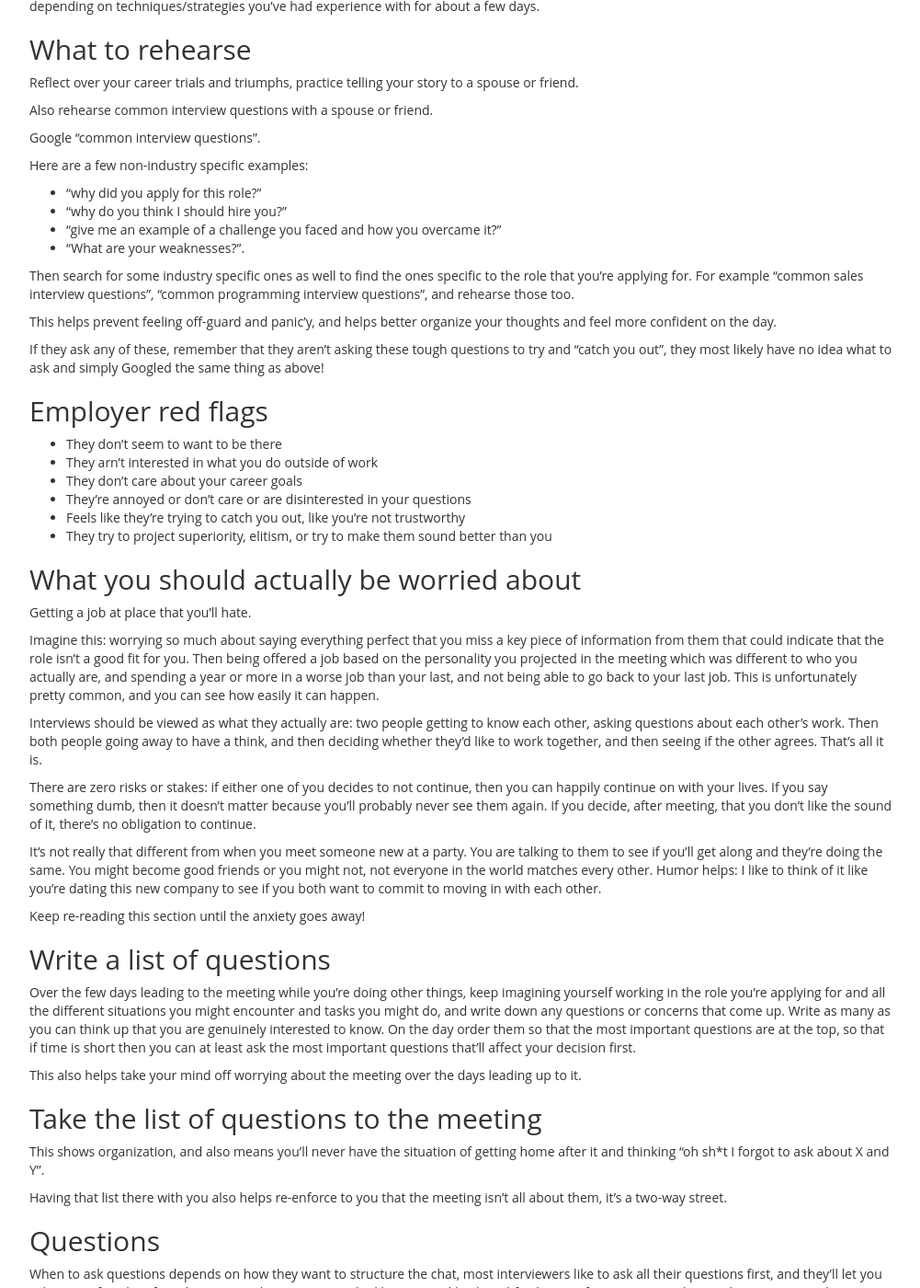
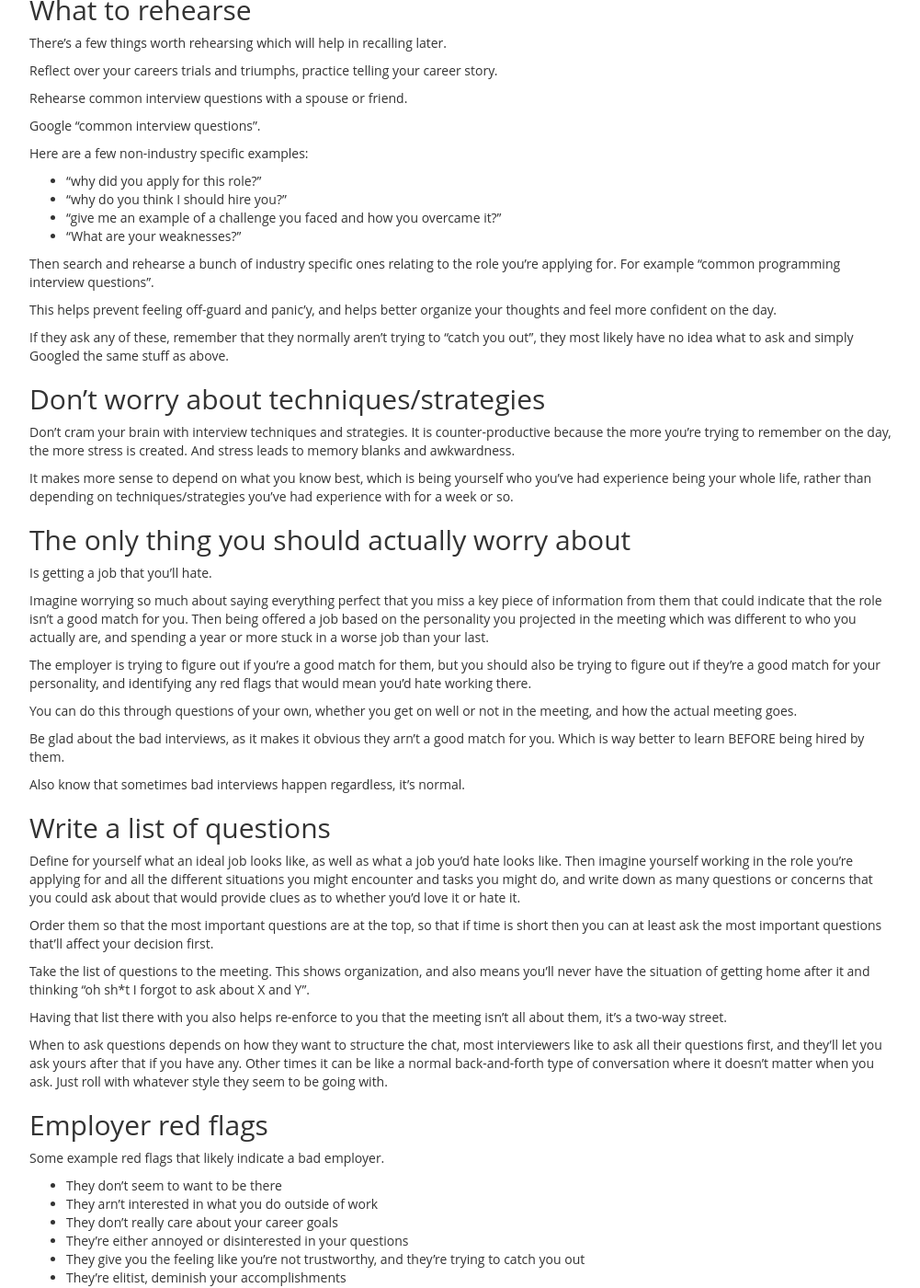
Before and after one commit to kallotec/kallotec.github.io, a Jekyll site: the page built from _posts/2018-07-30-short-guide-to-interviews.markdown, in a window 1280 px wide and 1400 px high, scrolled down 675 px. Shown: the whole window at 92% size, without its empty margins (138-1139 px from the left). Built offline with Jekyll 4.4.1, drawn with Linux system fonts in a browser that asks for light colours; some of the changed text lies outside the part shown.

Commit message:
updated article

```diff
--- a/_posts/2018-07-30-short-guide-to-interviews.markdown
+++ b/_posts/2018-07-30-short-guide-to-interviews.markdown
@@ -5,27 +5,29 @@
 categories: interviews
 ---
 
-## Multiple interviews and their order
+## Interview order and offers
 
-Interviews are obligation free with nothing to lose. Set up interviews at multiple places, not just the one place you want to get a job at. More interviews means more practice, and also some of the places might turn out to sound way better than you initially thought.
+Interviews are obligation-free with nothing to lose. Set up interviews at multiple places, not just the one place you want to get a job at. More interviews means more practice, and also some of the places might turn out to be way better than you initially thought.
 
-If, say, you apply at 5 different places, interview at the place you like the least first and work through them from worst to best order, so that by the time you get to the interview for the place you like the most, you're very well practiced
+Pro tip: if, say, you apply at 3 different places, interview at the place you like the least first and work through them from worst to best order, so that by the time you get to the interview for the place you like the most, you're well practiced.
 
 ## Setting a meeting time
 
-Don't have them just before lunch, or just before home time or after work. At those times, both the interviewers and you are either hungry, tired or just wanting to get home, which arn't optimal states of mind for interviews.
+Someone from the company will call to organize interview times.
 
-## Keep it simple
+Bad times to have the interview: just before lunch, or late afternoon just before home time or after work. At those times, both the interviewer and you are either hungry, tired or just wanting to get home, which arn't optimal states of mind.
 
-Don't cram your brain with interview techniques and strategies. It is counter-productive because the more you're trying to remember on the day, the more stress is created.
+Mornings interviews are hard unless you're a morning person, because you're still waking up and not as sharp, and there's almost no time to revise and prepare beforehand.
 
-It makes more sense to depend on what you know best, which is being yourself, who you've had experience with your whole life, rather than depending on techniques/strategies you've had experience with for about a few days.
+Early afternoon (1pm,2pm) seems to be the most ideal times to kindly request.
 
 ## What to rehearse
 
-Reflect over your career trials and triumphs, practice telling your story to a spouse or friend.
+There's a few things worth rehearsing which will help in recalling later.
 
-Also rehearse common interview questions with a spouse or friend.
+Reflect over your careers trials and triumphs, practice telling your career story.
+
+Rehearse common interview questions with a spouse or friend.
 
 Google "common interview questions".
 
@@ -33,52 +35,82 @@
 - "why did you apply for this role?"
 - "why do you think I should hire you?"
 - "give me an example of a challenge you faced and how you overcame it?"
-- "What are your weaknesses?".
+- "What are your weaknesses?"
 
-Then search for some industry specific ones as well to find the ones specific to the role that you're applying for. For example "common sales interview questions", "common programming interview questions", and rehearse those too.
+Then search and rehearse a bunch of industry specific ones relating to the role you're applying for. For example "common programming interview questions".
 
 This helps prevent feeling off-guard and panic'y, and helps better organize your thoughts and feel more confident on the day.
 
-If they ask any of these, remember that they aren't asking these tough questions to try and "catch you out", they most likely have no idea what to ask and simply Googled the same thing as above!
+If they ask any of these, remember that they normally aren't trying to "catch you out", they most likely have no idea what to ask and simply Googled the same stuff as above.
+
+## Don't worry about techniques/strategies
+
+Don't cram your brain with interview techniques and strategies. It is counter-productive because the more you're trying to remember on the day, the more stress is created. And stress leads to memory blanks and awkwardness.
+
+It makes more sense to depend on what you know best, which is being yourself who you've had experience being your whole life, rather than depending on techniques/strategies you've had experience with for a week or so.
+
+## The only thing you should actually worry about
+
+Is getting a job that you'll hate.
+
+Imagine worrying so much about saying everything perfect that you miss a key piece of information from them that could indicate that the role isn't a good match for you. Then being offered a job based on the personality you projected in the meeting which was different to who you actually are, and spending a year or more stuck in a worse job than your last.
+
+The employer is trying to figure out if you're a good match for them, but you should also be trying to figure out if they're a good match for your personality, and identifying any red flags that would mean you'd hate working there.
+
+You can do this through questions of your own, whether you get on well or not in the meeting, and how the actual meeting goes.
+
+Be glad about the bad interviews, as it makes it obvious they arn't a good match for you. Which is way better to learn BEFORE being hired by them.
+
+Also know that sometimes bad interviews happen regardless, it's normal.
+
+## Write a list of questions
+
+Define for yourself what an ideal job looks like, as well as what a job you'd hate looks like. Then imagine yourself working in the role you're applying for and all the different situations you might encounter and tasks you might do, and write down as many questions or concerns that you could ask about that would provide clues as to whether you'd love it or hate it.
+
+Order them so that the most important questions are at the top, so that if time is short then you can at least ask the most important questions that'll affect your decision first.
+
+Take the list of questions to the meeting. This shows organization, and also means you'll never have the situation of getting home after it and thinking "oh sh*t I forgot to ask about X and Y".
+
+Having that list there with you also helps re-enforce to you that the meeting isn't all about them, it's a two-way street.
+
+When to ask questions depends on how they want to structure the chat, most interviewers like to ask all their questions first, and they'll let you ask yours after that if you have any. Other times it can be like a normal back-and-forth type of conversation where it doesn't matter when you ask. Just roll with whatever style they seem to be going with.
 
 ## Employer red flags
 
+Some example red flags that likely indicate a bad employer.
+
 - They don't seem to want to be there
 - They arn't interested in what you do outside of work
-- They don't care about your career goals
-- They're annoyed or don't care or are disinterested in your questions
-- Feels like they're trying to catch you out, like you're not trustworthy
-- They try to project superiority, elitism, or try to make them sound better than you
+- They don't really care about your career goals
+- They're either annoyed or disinterested in your questions
+- They give you the feeling like you're not trustworthy, and they're trying to catch you out
+- They're elitist, deminish your accomplishments
 
-## What you should actually be worried about
+## [WIP] Dont know if theyre good or not?
 
-Getting a job at place that you'll hate.
+Ask an experienced friend or mentor
 
-Imagine this: worrying so much about saying everything perfect that you miss a key piece of information from them that could indicate that the role isn't a good fit for you. Then being offered a job based on the personality you projected in the meeting which was different to who you actually are, and spending a year or more in a worse job than your last, and not being able to go back to your last job. This is unfortunately pretty common, and you can see how easily it can happen.
+## [WIP] Ask follow up questions if turned down
 
-Interviews should be viewed as what they actually are: two people getting to know each other, asking questions about each other's work. Then both people going away to have a think, and then deciding whether they'd like to work together, and then seeing if the other agrees. That's all it is.
+## [WIP] Still anxious?
+
+It can help to remind yourself what they actually are: two people getting to know each other, asking questions about each other's work. Then both people going away to have a think, and then deciding whether they'd like to work together, and then seeing if the other agrees. That's all it is.
 
 There are zero risks or stakes: if either one of you decides to not continue, then you can happily continue on with your lives. If you say something dumb, then it doesn't matter because you'll probably never see them again. If you decide, after meeting, that you don't like the sound of it, there's no obligation to continue.
 
 It's not really that different from when you meet someone new at a party. You are talking to them to see if you'll get along and they're doing the same. You might become good friends or you might not, not everyone in the world matches every other. Humor helps: I like to think of it like you're dating this new company to see if you both want to commit to moving in with each other.
 
-Keep re-reading this section until the anxiety goes away!
+## Other means of insight
 
-## Write a list of questions
+Contact current or past-employers, LinkedIn is great for finding these people. Try to talk to people in a similar role to the one you're applying for. Low level employees that havn't worked there for too long are another option to talk to, as they won't have drunk the cool-aid yet. You won't get any useful information from someone who has worked there for a long time, because if the environment is terrible and they've stuck around for 10 years then they must think it's normal.
 
-Over the few days leading to the meeting while you're doing other things, keep imagining yourself working in the role you're applying for and all the different situations you might encounter and tasks you might do, and write down any questions or concerns that come up. Write as many as you can think up that you are genuinely interested to know. On the day order them so that the most important questions are at the top, so that if time is short then you can at least ask the most important questions that'll affect your decision first.
+Glassdoor and other employer reviewing websites can also help to shed some light into the company culture. Although beware that these sites tend to be represented mainly by disgruntled former employees, and may not reflect the company today.
 
-This also helps take your mind off worrying about the meeting over the days leading up to it.
+## Honesty
 
-## Take the list of questions to the meeting
+It's easy to pick up on a lie in an interview.
 
-This shows organization, and also means you'll never have the situation of getting home after it and thinking "oh sh*t I forgot to ask about X and Y".
-
-Having that list there with you also helps re-enforce to you that the meeting isn't all about them, it's a two-way street.
-
-## Questions
-
-When to ask questions depends on how they want to structure the chat, most interviewers like to ask all their questions first, and they'll let you ask yours after that if you have any. Other times it can be like a normal back-and-forth type of conversation where it doesn't matter when you ask. Just roll with whatever style they seem to be going with.
+If you don't know something, be honest that you don't know. But also say how you would go about learning it if the job requried. Bonus points if you can provide an example of when you didn't know something in a past situation and how you came to learn and use it.
 
 ## Offers
 
```
Also changed, not shown: 3 other files.
